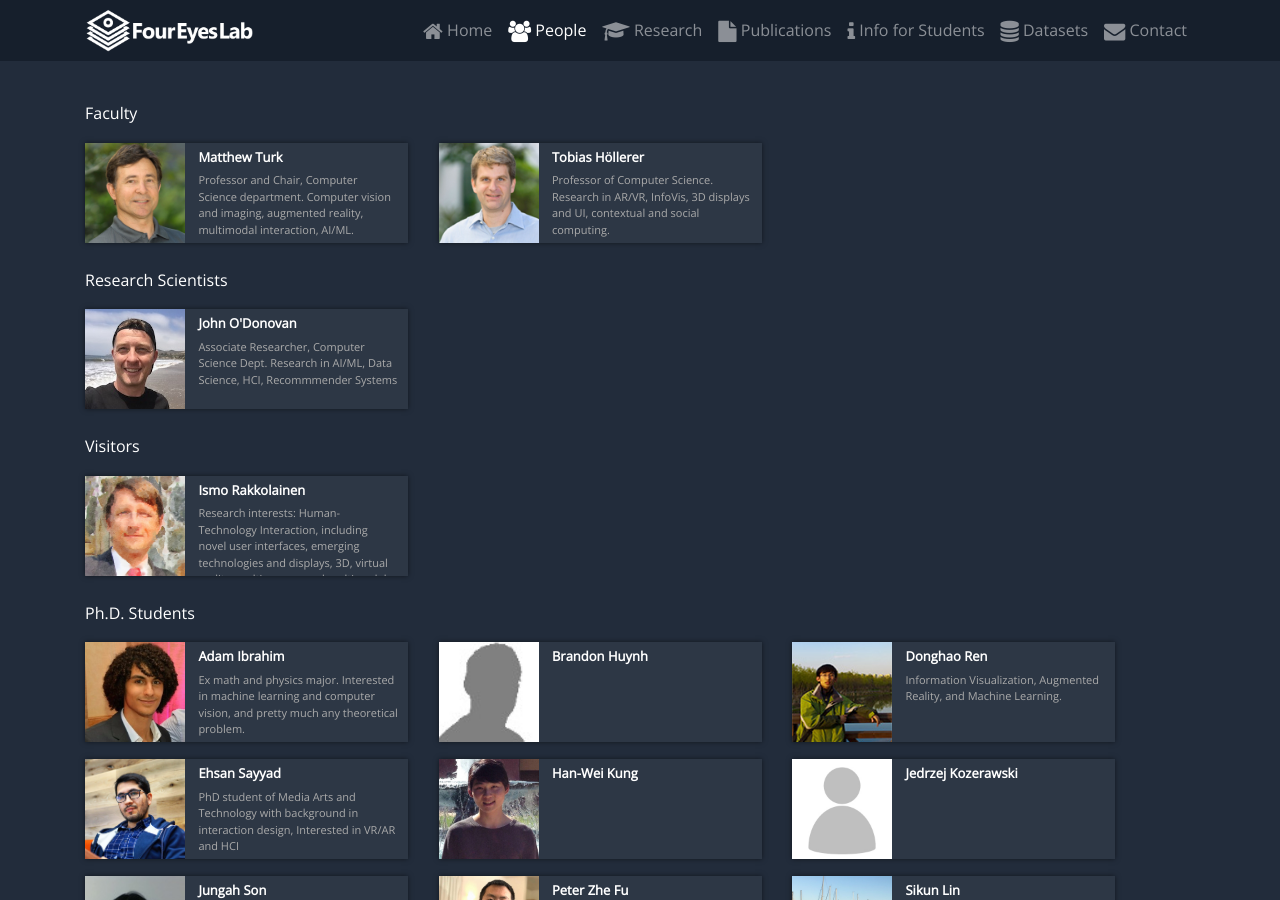
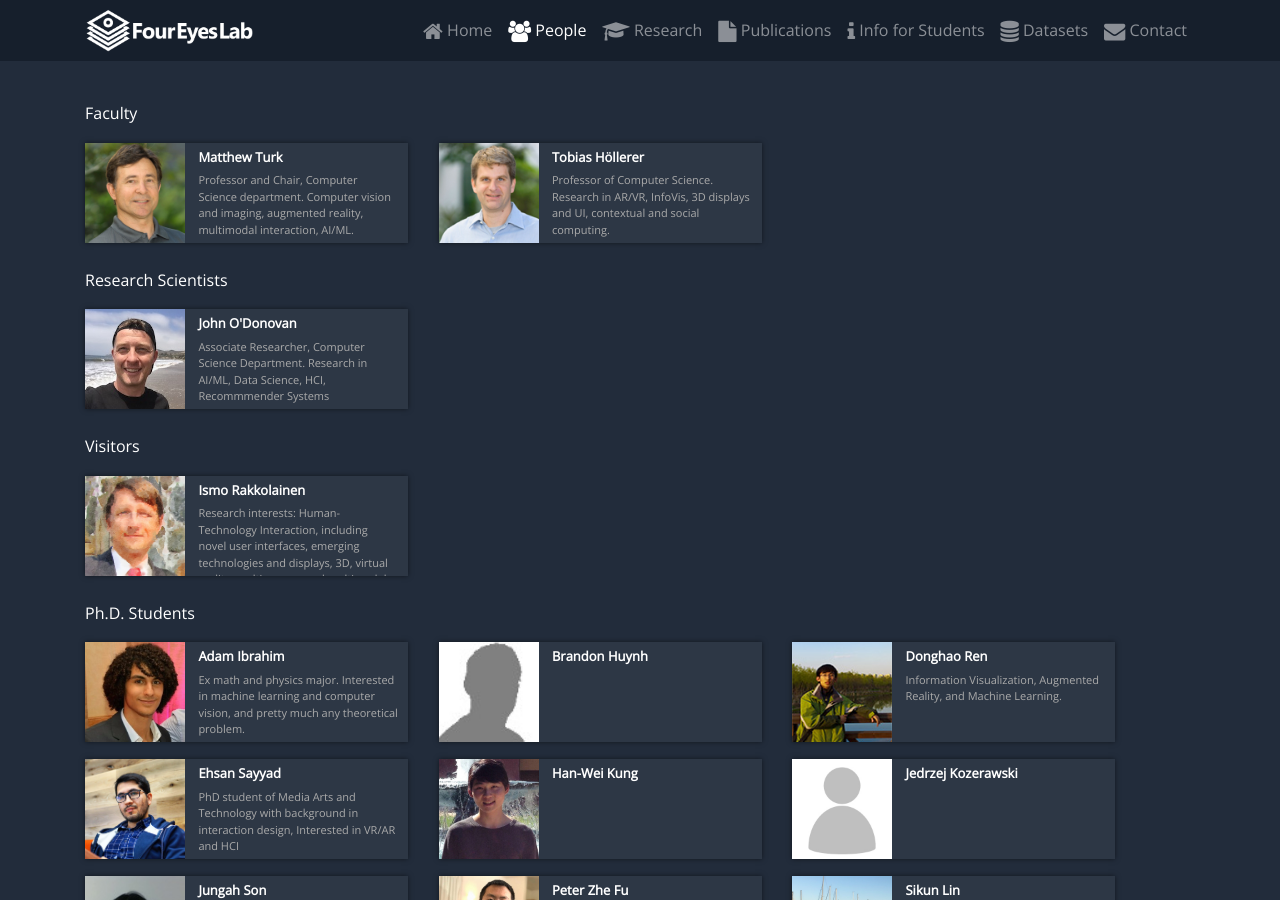
Before and after one commit to FourEyesLab/foureyeslab.github.io, a Jekyll site: the page built from people.html, in a window 1280 px wide and 900 px high. Built offline with Jekyll 4.4.1, drawn with Linux system fonts in a browser that asks for light colours; nearby versions of some CDN libraries.

Commit message:
Update people.yml

```diff
--- a/_data/people.yml
+++ b/_data/people.yml
@@ -129,7 +129,7 @@
   photo: john_o'donovan.jpg
   role: research_scientist
   website: http://cs.ucsb.edu/~jod
-  description:  Associate Researcher, Computer Science Dept. Research in AI/ML, Data Science, HCI, Recommmender Systems
+  description:  Associate Researcher, Computer Science Department.  Research in AI/ML, Data Science, HCI, Recommmender Systems
 
 - alumni: true
   display: Justin Muncaster
```
